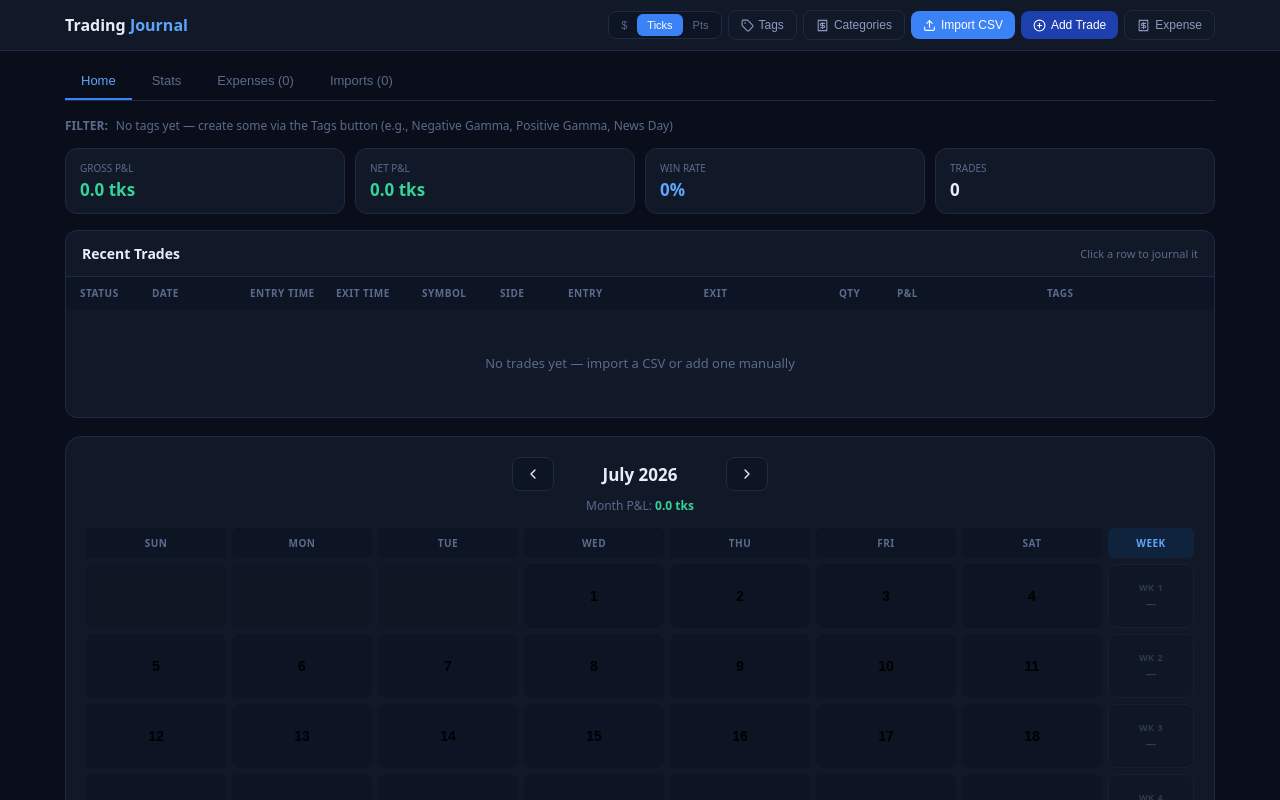
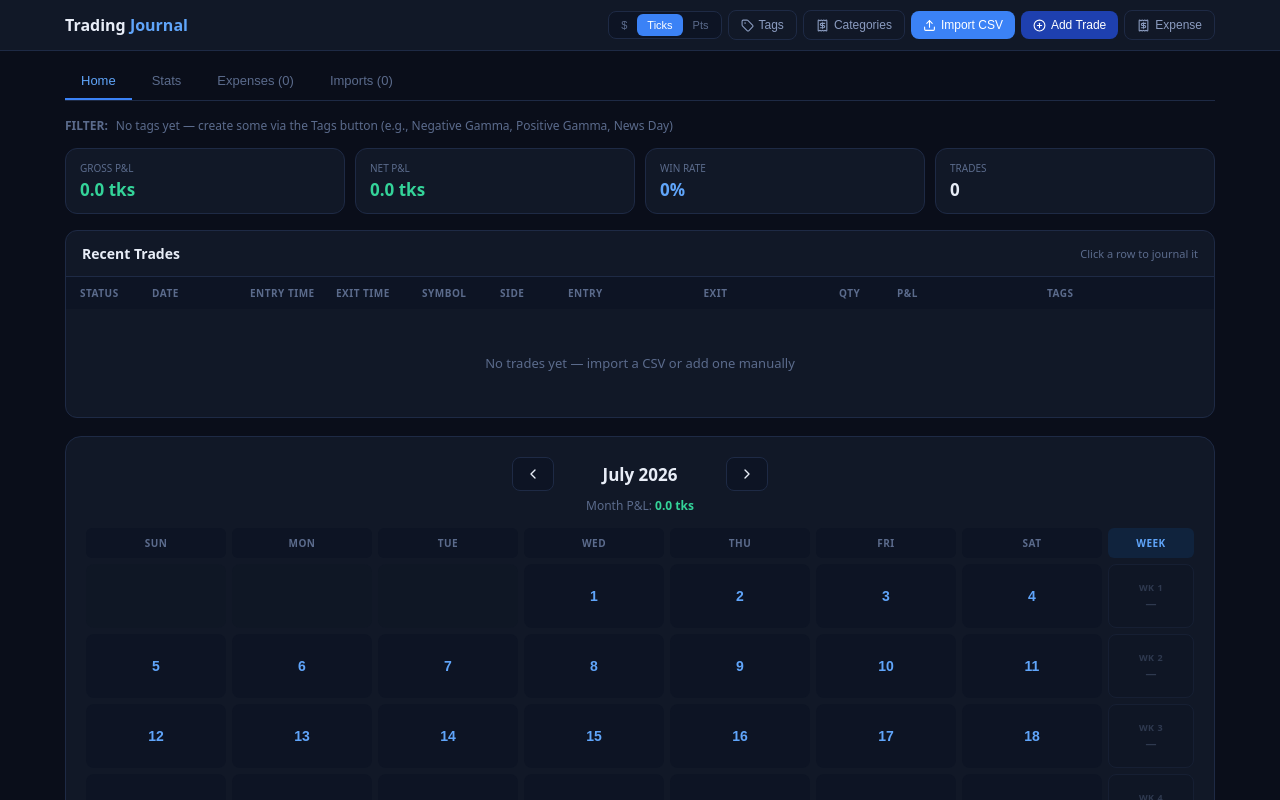
Before and after one commit to aqua07/trading-journal, a React (Create React App) app: page / in a window 1280 px wide. Shown: the top 800 px of the page. Built offline with nearby package versions, Linux system fonts and the light colour scheme.

Commit message:
Fix calendar day number color to light blue; bump version to 1.0.4

```diff
--- a/package.json
+++ b/package.json
@@ -1,6 +1,6 @@
 {
   "name": "trading-journal",
-  "version": "1.0.3",
+  "version": "1.0.4",
   "description": "Personal trading journal",
   "author": "Gu",
   "main": "public/electron.js",
--- a/src/App.js
+++ b/src/App.js
@@ -668,7 +668,7 @@ export default function App() {
                           style={{background:S.panel2,borderRadius:"8px",minHeight:"62px",padding:"6px 4px",cursor:"pointer",
                                   border:dd?(dd.pnl>=0?"1px solid #14532d":"1px solid #7f1d1d"):"1px solid transparent",
                                   display:"flex",flexDirection:"column",alignItems:"center",justifyContent:"center",gap:"3px"}}>
-                          <span style={{fontSize:"14px",fontWeight:"600"}}>{day}</span>
+                          <span style={{fontSize:"14px",fontWeight:"600",color:S.blueLt}}>{day}</span>
                           {dd&&(
                             <span style={{fontSize:"11px",fontWeight:"700",color:dd.pnl>=0?S.green:S.red,
                               overflow:"hidden",textOverflow:"ellipsis",maxWidth:"100%",whiteSpace:"nowrap"}}>
```
